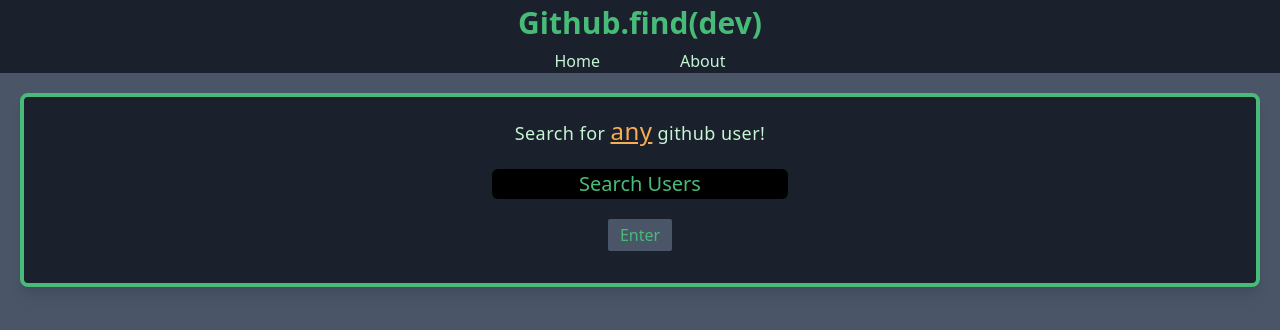
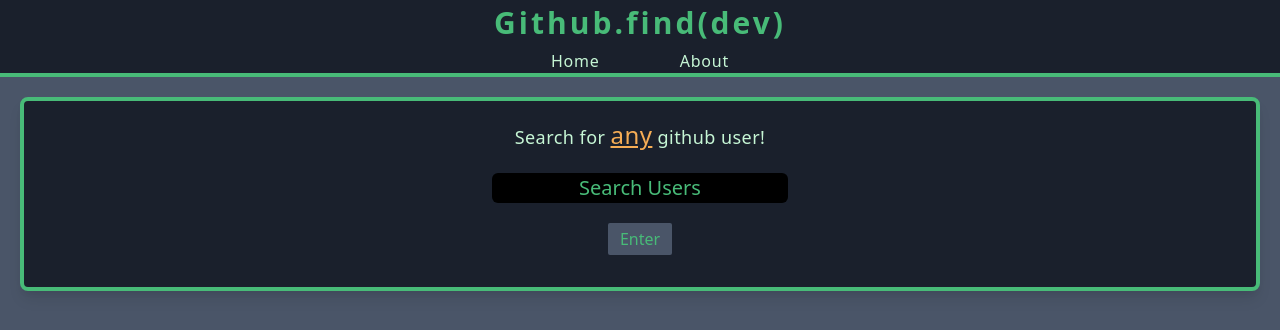
Before and after one commit to BMD-518/github-finder, a React (Create React App) app: page / in a window 1280 px wide. Shown: the top 330 px of the page. Built offline with nearby package versions, Linux system fonts and the light colour scheme.

Commit message:
rough tailwind navbar

```diff
--- a/src/components/layout/Navbar.js
+++ b/src/components/layout/Navbar.js
@@ -1,22 +1,25 @@
-import React from 'react';
+import React, { Fragment } from 'react';
 import PropTypes from 'prop-types';
 import { Link } from 'react-router-dom';
 
 const Navbar = ({ icon, title }) => {
   return (
+    <Fragment>
       <header className='flex-col px-6 bg-gray-900 flex items-center lg:py-0 py-2'>
-      <div className='items-center text-3xl text-green-500 font-semibold pb-1'>
+        <div className='items-center text-3xl text-green-500 font-semibold pb-1 tracking-widest'>
           {title}
         </div>
         <div className='flex'>
-        <p className='px-10 text-green-200 hover:text-green-500'>
+          <p className='px-10 text-green-200 hover:text-green-500 tracking-wider'>
             <Link to='/'>Home</Link>
           </p>
-        <p className='px-10 text-green-200 hover:text-green-500'>
+          <p className='px-10 text-green-200 hover:text-green-500 tracking-wider'>
             <Link to='/about'>About</Link>
           </p>
         </div>
       </header>
+      <div className='bg-green-500 pt-1 w-full'></div>
+    </Fragment>
   );
 };
 
```
Lines whose indentation alone changed are shown as unchanged.
